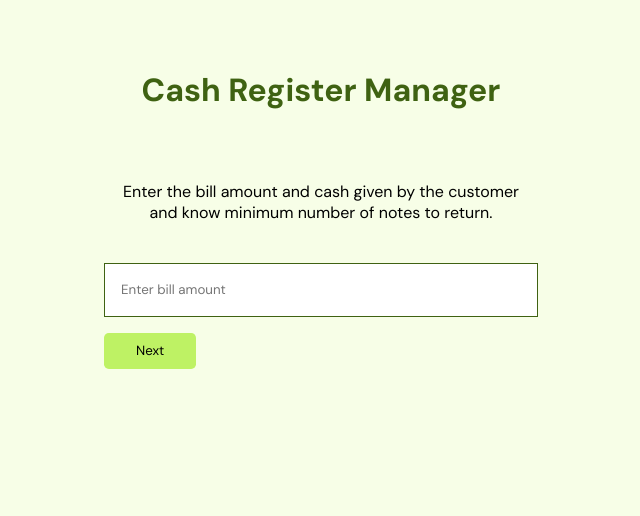
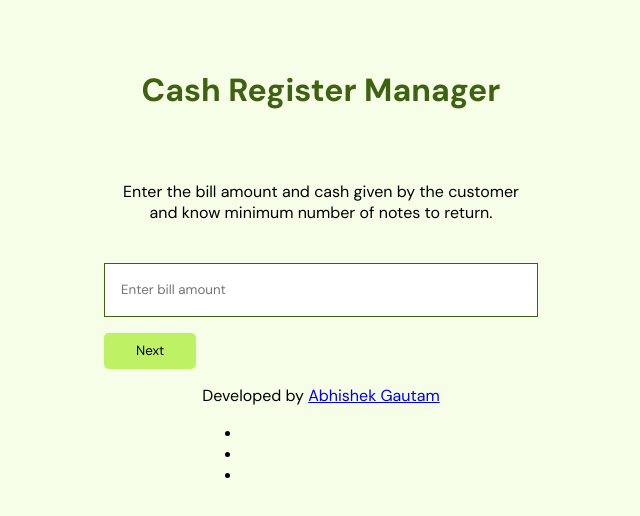
Before and after one commit to AbhishekkGautam/neog-cash-register-manager, a React (Create React App) app: page / in a window 1280 px wide. Shown: the top 516 px of the page, without its empty margins (319-959 px from the left). Built offline with nearby package versions, Linux system fonts and the light colour scheme.

Commit message:
Update App.js

```diff
--- a/src/App.js
+++ b/src/App.js
@@ -163,6 +163,50 @@ function App() {
               </table>
             </div>
           </div>
+          <div className="footer">
+            <p>
+              Developed by{" "}
+              <a
+                href="https://abhishekkgautam.netlify.app"
+                target="_blank"
+                rel="noreferrer"
+              >
+                Abhishek Gautam
+              </a>
+            </p>
+            <ul className="social-links list-non-bullet">
+              <li className="list-item-inline">
+                <a
+                  target="_blank"
+                  className="link"
+                  href="https://github.com/AbhishekkGautam"
+                  rel="noreferrer"
+                >
+                  <i class="fab fa-github fa-1x"></i>
+                </a>
+              </li>
+              <li className="list-item-inline">
+                <a
+                  target="_blank"
+                  className="link"
+                  href="https://twitter.com/helloAbhishekk"
+                  rel="noreferrer"
+                >
+                  <i class="fab fa-twitter fa-1x"></i>
+                </a>
+              </li>
+              <li className="list-item-inline">
+                <a
+                  target="_blank"
+                  className="link"
+                  href="https://www.linkedin.com/in/abhishek-gautam-54684a167/"
+                  rel="noreferrer"
+                >
+                  <i class="fab fa-linkedin-in fa-1x"></i>
+                </a>
+              </li>
+            </ul>
+          </div>
         </div>
       </section>
     </div>
```
